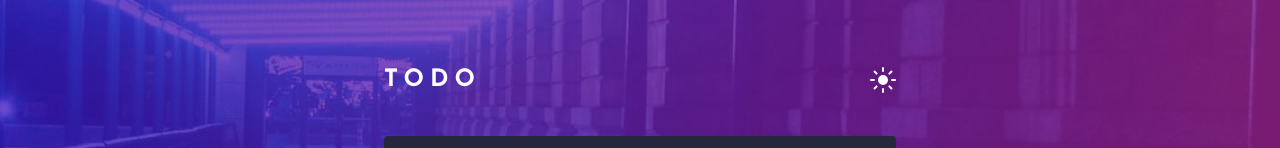
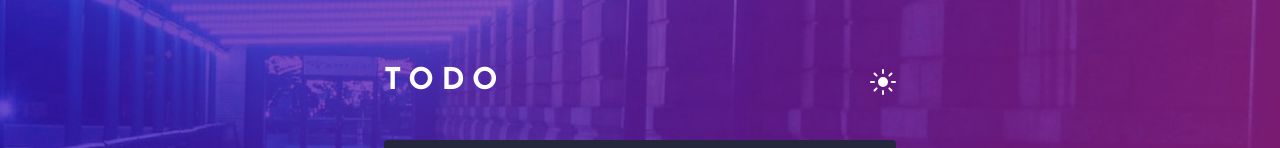
Before and after one commit to Nnadivictory25/todo-app, a React (Vite) app: page / in a window 1280 px wide. Shown: the top 148 px of the page. Built offline with nearby package versions, Linux system fonts and the light colour scheme.

Commit message:
update font size of heading

```diff
--- a/src/App.tsx
+++ b/src/App.tsx
@@ -93,7 +93,7 @@ function App() {
 			getBgImg={() => getBgImg()}>
 			<TodoContainer theme={theme}>
 				<div className='flex justify-between items-center mb-10'>
-					<h1 className='text-white font-semibold tracking-[.25em]'>TODO</h1>
+					<h1 className='text-white text-3xl font-semibold tracking-[.25em]'>TODO</h1>
 					{theme == 'dark' ? (
 						<img
 							className='lg:cursor-pointer'
```
